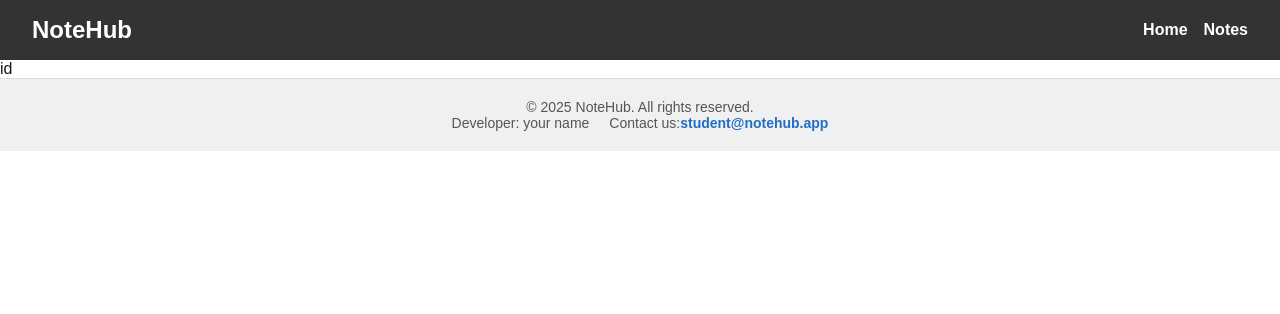
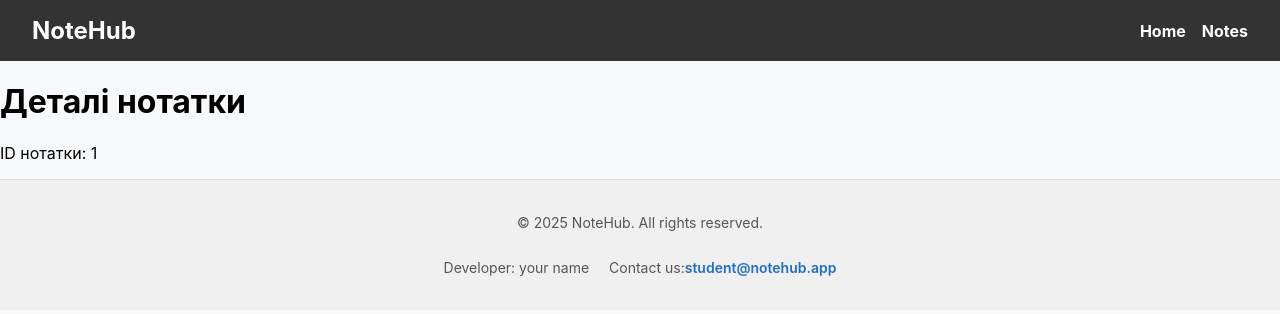
Before and after one commit to Dimalux/06-notehub-nextjs, a Next.js app: page /notes/1 in a window 1280 px wide. Shown: the top 314 px of the page. Built offline with nearby package versions, Linux system fonts and the light colour scheme.

Commit message:
20.08.2025_N1-06

```diff
--- /dev/null
+++ b/app/Providers.tsx
@@ -0,0 +1,21 @@
+// app/Providers.tsx
+'use client';
+
+import { QueryClient, QueryClientProvider } from '@tanstack/react-query';
+import { useState } from 'react';
+
+export default function Providers({ children }: { children: React.ReactNode }) {
+  const [queryClient] = useState(() => new QueryClient({
+    defaultOptions: {
+      queries: {
+        staleTime: 60 * 1000, // 1 хвилина
+      },
+    },
+  }));
+
+  return (
+    <QueryClientProvider client={queryClient}>
+      {children}
+    </QueryClientProvider>
+  );
+}
--- a/app/globals.css
+++ b/app/globals.css
@@ -1,4 +1,4 @@
-:root {
+/* :root {
   --background: #ffffff;
   --foreground: #171717;
 }
@@ -40,3 +40,20 @@ a {
     color-scheme: dark;
   }
 }
+
+
+ */
+
+
+
+
+
+body {
+  font-family: -apple-system, BlinkMacSystemFont, "Segoe UI", Roboto, Oxygen,
+    Ubuntu, Cantarell, "Helvetica Neue", sans-serif;
+  display: flex;
+  flex-direction: column;
+  min-height: 100vh;
+  margin: 0;
+  background-color: #f8f9fa;
+}
--- a/app/layout.tsx
+++ b/app/layout.tsx
@@ -3,9 +3,7 @@ import { Geist, Geist_Mono } from "next/font/google";
 import "./globals.css";
 import Header from "@/components/Header/Header";
 import Footer from "@/components/Footer/Footer";
-
-
-
+import Providers from "./Providers"; //  Додаю  імпорт Providers
 
 const geistSans = Geist({
   variable: "--font-geist-sans",
@@ -20,29 +18,29 @@ const geistMono = Geist_Mono({
 export const metadata: Metadata = {
   title: "Create Next App",
   description: "Generated by create next app",
+
+  // // Додаю favicon через метадані
+  // icons: {
+  //   icon: "/favicon.ico", // Шлях до  іконки
+  // },
 };
-
-
-
 
 export default function RootLayout({
   children,
 }: Readonly<{
-  children: React.ReactNode
+  children: React.ReactNode;
 }>) {
   return (
-    <html lang='en'>
+    <html lang="en">
       <body className={`${geistSans.variable} ${geistMono.variable}`}>
-        <Header />
-
-        <main>{children}</main>
-
-
-<Footer />
-
-
-
+        <Providers>
+          {" "}
+          {/* ← Додайте Providers тут */}
+          <Header />
+          <main>{children}</main>
+          <Footer />
+        </Providers>
       </body>
     </html>
   );
-};
+}
--- a/app/notes/[id]/page.tsx
+++ b/app/notes/[id]/page.tsx
@@ -66,8 +66,34 @@
 
 
 
-const NoteList = () => {
-  return <div>id</div>;
+// const NoteList = () => {
+//   return <div>id</div>;
+// };
+
+// export default NoteList;
+
+
+
+
+
+// app/notes/[id]/page.tsx
+
+interface PageProps {
+  params: {
+    id: string;
+  };
+}
+
+const NoteDetailPage = ({ params }: PageProps) => {
+  const { id } = params;
+
+  return (
+    <div>
+      <h1>Деталі нотатки</h1>
+      <p>ID нотатки: {id}</p>
+      {/* Тут буде контент нотатки */}
+    </div>
+  );
 };
 
-export default NoteList;
+export default NoteDetailPage;
```
Also changed, not shown: app/notes/page.tsx (+102 -97 lines).
